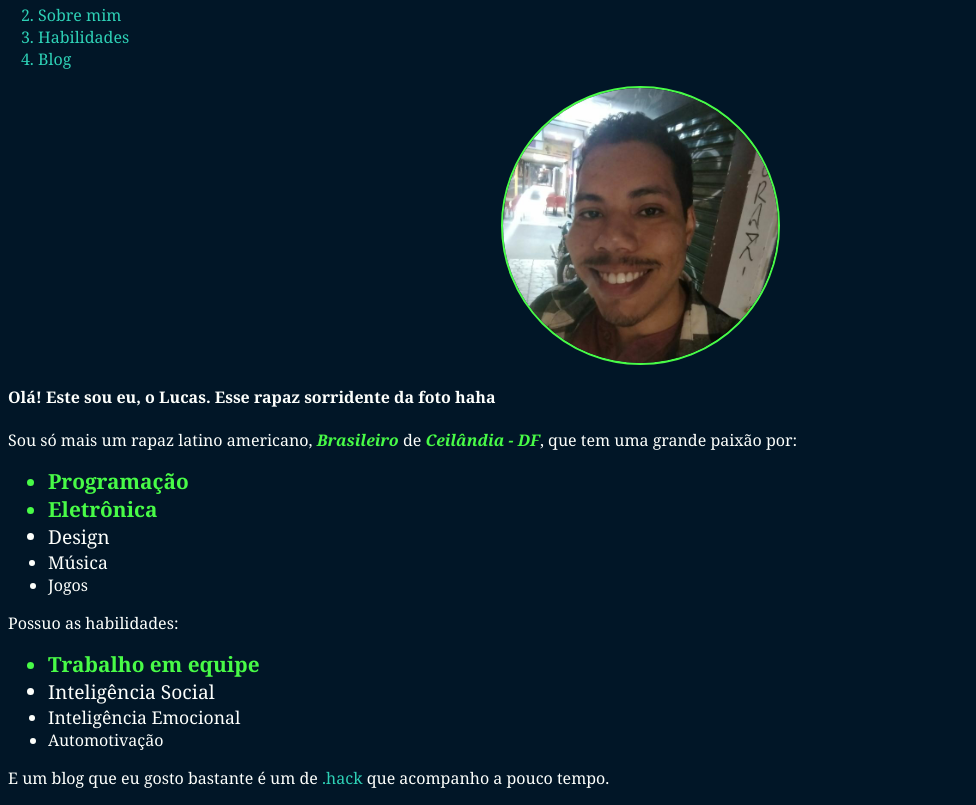
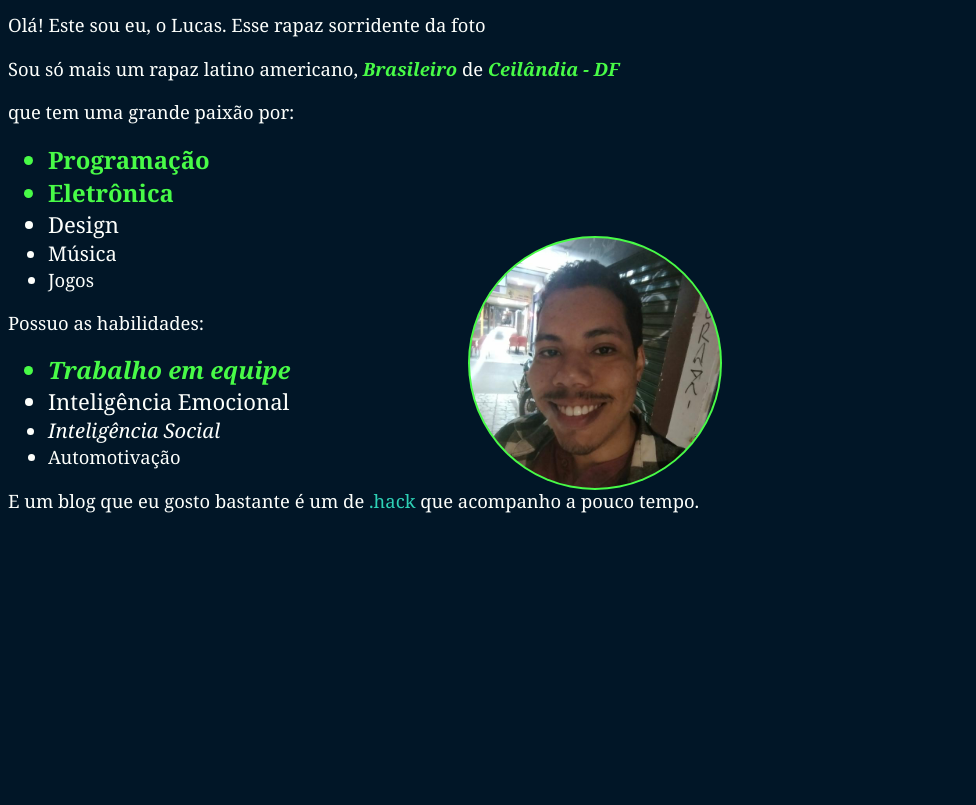
Before and after one commit to lh-brito/hnq-brt.github.io, a plain HTML site: page index.html in a window 1280 px wide. Shown: the part 100-905 px from the top of the page, without its empty margins (0-976 px from the left). After the commit the page ends 800 px from the top, so only its background shows below. Drawn offline with Linux system fonts and the light colour scheme.

Commit message:
Requisitos 1, 2, 3, 4 e 7 do exercicio da aula 3.3 concluidos

```diff
--- a/index.html
+++ b/index.html
@@ -3,36 +3,37 @@
   <head>
     <meta charset="UTF-8">
     <title>Portfólio | Lucas Henrique da Silva Brito</title>
-    <link rel="stylesheet" type ="text/css" href="style.css">
+    <link rel="stylesheet" type="text/css" href="style.css">
     <link rel="preconnect" href="https://fonts.gstatic.com">
     <link href="https://fonts.googleapis.com/css2?family=Montserrat:ital,wght@0,400;0,600;0,700;1,400;1,600;1,700&display=swap" rel="stylesheet">
     <link href="https://fonts.googleapis.com/css2?family=Noto+Serif:ital,wght@0,400;0,700;1,400;1,700&display=swap" rel="stylesheet">
   </head>
   <body>
-    <span class="green"><h1>Lucas Henrique da Silva Brito</h1></span>
+    <h1 class="block green">Lucas Henrique da Silva Brito</h1>
     <ol>
-        <a class ="links" href="#prof-pic"><li>Foto</li></a>
-        <a class ="links" href="#about-me"><li>Sobre mim</li></a>
-        <a class ="links" href="#skills"><li>Habilidades</li></a>
-        <a class ="links" href="#blog"><li>Blog</li></a>
+        <a href="#prof-pic"><li>Foto</li></a>
+        <a href="#about-me"><li>Sobre mim</li></a>
+        <a href="#skills"><li>Habilidades</li></a>
+        <a href="#blog"><li>Blog</li></a>
     </ol>
-    <img id="prof-pic" src="perfil.jpeg" alt="Foto de perfil sorrindo" width="400">
-    <h4>Olá! Este sou eu, o Lucas. Esse rapaz sorridente da foto haha</h4>
-    <p id="about-me">Sou só mais um rapaz latino americano, <em class="green"><strong>Brasileiro</strong></em> de <em class="green"><strong>Ceilândia - DF</strong></em>, que tem uma grande paixão por:</p>
+    <img id="prof-pic" class="block" src="perfil.jpeg" alt="Foto de perfil sorrindo">
+    <p>Olá! Este sou eu, o Lucas. Esse rapaz sorridente da foto</p>
+    <p id="about-me" class="block">Sou só mais um rapaz latino americano, <em class="bolded green">Brasileiro</em> de <em class="bolded green">Ceilândia - DF</em></p>
+    <p>que tem uma grande paixão por:</p>
     <ul>
-        <span class="green"><li class="greatest-size"><strong>Programação</strong></li></span>
-        <span class="green"><li class="greatest-size"><strong>Eletrônica</strong></li></span>
+        <li class="bolded greatest-size green">Programação</li>
+        <li class="bolded greatest-size green">Eletrônica</li>
         <li class="greater-size">Design</li>
         <li class="great-size">Música</li>
         <li>Jogos</li>
     </ul>
     <p id="skills">Possuo as habilidades:</p>
     <ul>
-        <span class="green"><li class="greatest-size"><strong>Trabalho em equipe</strong></li></span>
-        <li class="greater-size">Inteligência Social</li>
-        <li class="great-size">Inteligência Emocional</li>
+        <li class="style bolded greatest-size green">Trabalho em equipe</li>
+        <li class="greater-size">Inteligência Emocional</li>
+        <li class="style great-size">Inteligência Social</li>
         <li>Automotivação</li>
     </ul>
-    <p id="blog">E um blog que eu gosto bastante é um de <a class="links" href="https://www.dothack.org/blogs/blog/22-blog/" target="_blank">.hack</a> que acompanho a pouco tempo.</p>
+    <p id="blog">E um blog que eu gosto bastante é um de <a href="https://www.dothack.org/blogs/blog/22-blog/" target="_blank">.hack</a> que acompanho a pouco tempo.</p>
   </body>
 </html>
--- a/style.css
+++ b/style.css
@@ -1,13 +1,19 @@
 body {
     background-color: #011627;
     color: #FDFFFC;
+
     font-family: 'Noto Serif', serif;
-    font-size: 16px;
+    font-size: 18.4px;
 }
 
 h1 {
     font-family: 'Montserrat', sans-serif;
     text-align: center;
+    margin: 12px;
+}
+
+.block {
+    display: block;
 }
 
 .green {
@@ -15,28 +21,56 @@ h1 {
 }
 
 ol {
-    /* display: inline-block; */
-    padding-left: 30px;
-    width: 100px;
+    margin: 0;
+    padding: 0;
+    text-align: center;
 }
 
-.links {
+ol li {
+    display: inline;
+    margin: 0 12px;
+}
+
+a {
+    color: #2ED1B6;
+
     text-decoration: none;
-    color: #2ED1B6;
     transition: .25s;
 }
 
-.links:hover {
+a:hover {
+    color: #FFFF1C;
+
     text-decoration: underline;
-    color: #FF9F1C;
+}
+
+a:active {
+    color: #FFA11C;
 }
 
 #prof-pic {
-    border: 2px solid #48FB47;
+    /* border: 2px solid #48FB47; */
     border-radius: 50%;
-    display: block;
-    margin: auto;
-    width: 275px;
+    padding: 2px;
+    background-color: #48FB47;
+
+    position: absolute;
+    bottom: 210px;
+    right: 558px;
+
+    width: 250px;
+}
+
+p {
+
+}
+
+.bolded {
+    font-weight: bold;
+}
+
+.style {
+    font-style: oblique;
 }
 
 .greatest-size {
```
